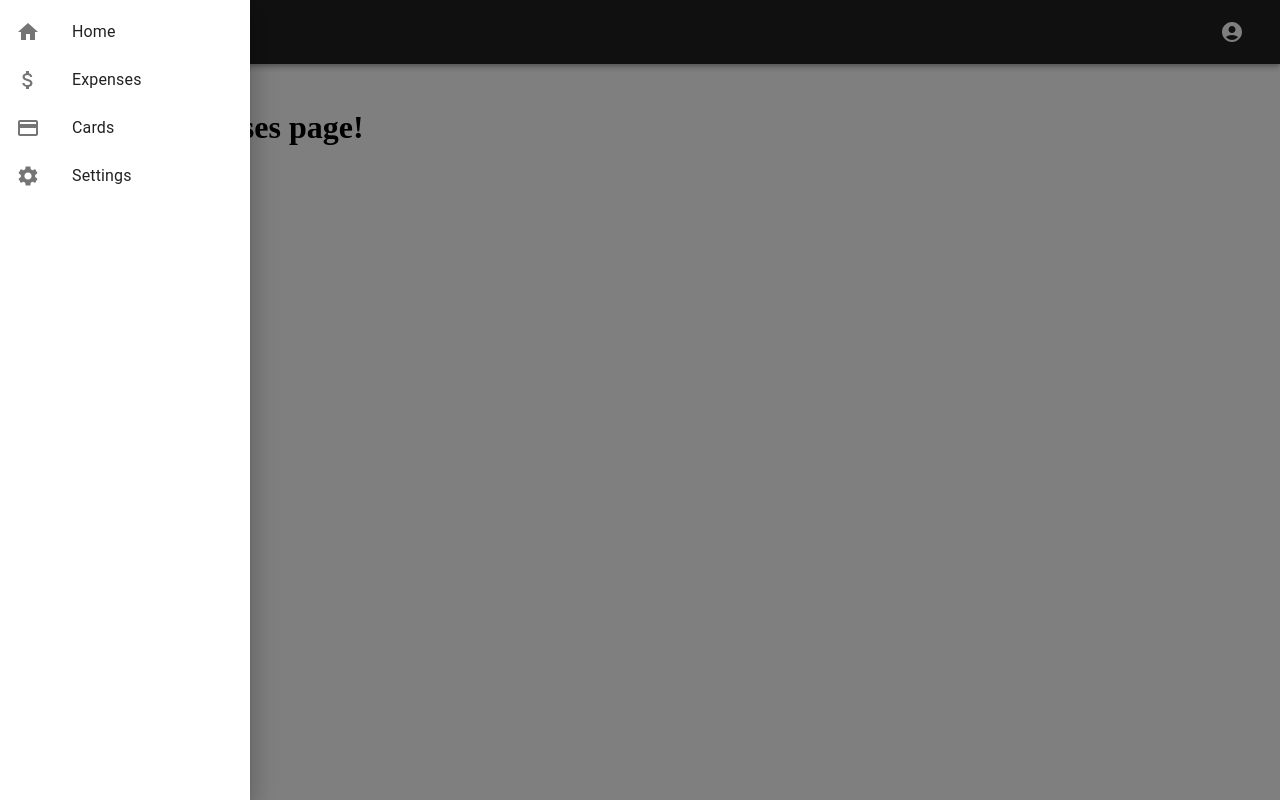
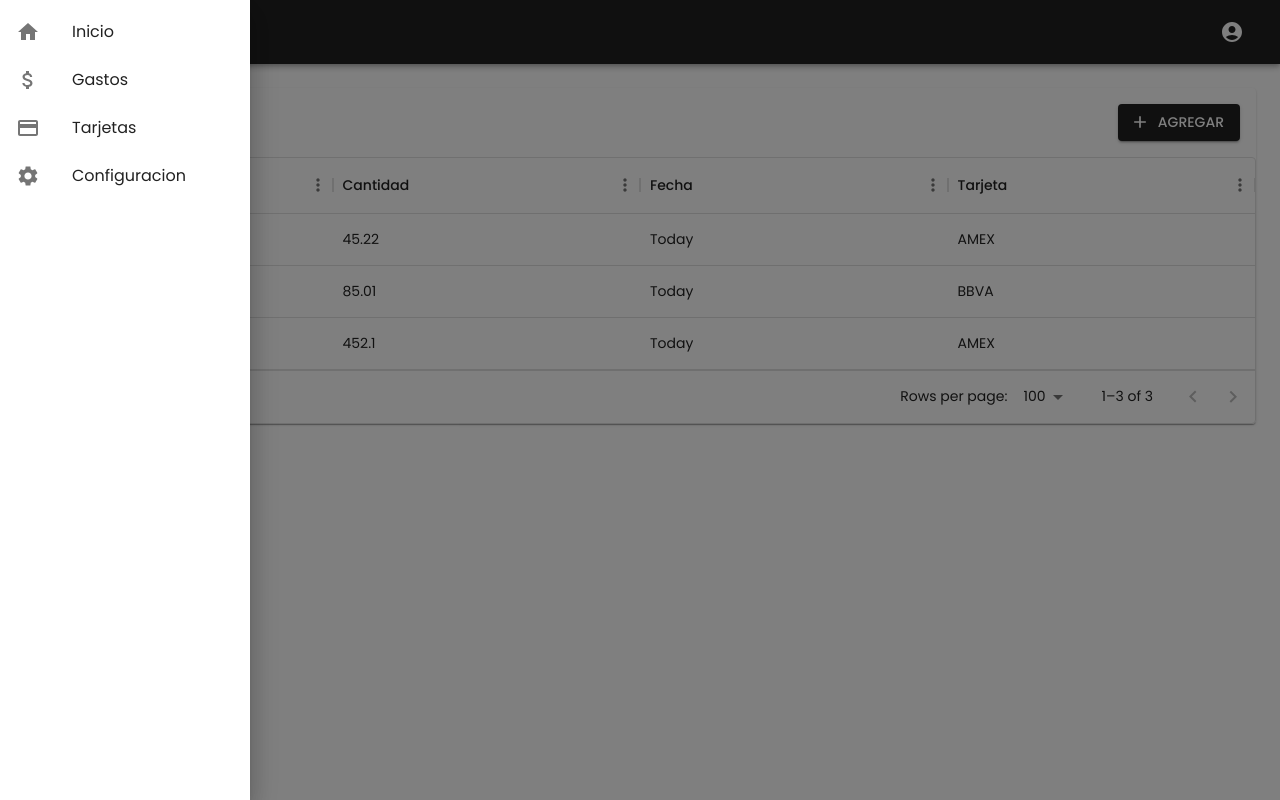
Before and after one commit to tepachelabs/peso-wise, a Next.js app: page /expenses in a window 1280 px wide. Both pictures are taken after a click on the button 36 px from the left and 32 px from the top of the page. Built offline with nearby package versions, Linux system fonts and the light colour scheme; no server answers.

Commit message:
Adding auth / expenses pages / adding background to theme

```diff
--- a/package.json
+++ b/package.json
@@ -13,9 +13,11 @@
     "@auth/prisma-adapter": "^1.0.0",
     "@emotion/react": "^11.11.0",
     "@emotion/styled": "^11.11.0",
+    "@fontsource/poppins": "^5.0.2",
     "@mui/icons-material": "^5.11.16",
     "@mui/material": "^5.13.0",
     "@mui/styled-engine-sc": "^5.12.0",
+    "@mui/x-data-grid": "^6.6.0",
     "@prisma/client": "^4.14.1",
     "@types/node": "20.1.3",
     "@types/react": "18.2.6",
--- a/src/components/navbar.tsx
+++ b/src/components/navbar.tsx
@@ -57,7 +57,7 @@ const DrawerContent: FC<DrawerContentProps> = ({ toggleDrawer }) => {
             <ListItemIcon>
               <HomeIcon />
             </ListItemIcon>
-            <ListItemText primary="Home" />
+            <ListItemText primary="Inicio" />
           </ListItemButton>
         </ListItem>
         <ListItem disablePadding>
@@ -65,7 +65,7 @@ const DrawerContent: FC<DrawerContentProps> = ({ toggleDrawer }) => {
             <ListItemIcon>
               <AttachMoneyIcon />
             </ListItemIcon>
-            <ListItemText primary="Expenses" />
+            <ListItemText primary="Gastos" />
           </ListItemButton>
         </ListItem>
         <ListItem disablePadding>
@@ -73,7 +73,7 @@ const DrawerContent: FC<DrawerContentProps> = ({ toggleDrawer }) => {
             <ListItemIcon>
               <CreditCardIcon />
             </ListItemIcon>
-            <ListItemText primary="Cards" />
+            <ListItemText primary="Tarjetas" />
           </ListItemButton>
         </ListItem>
         <ListItem disablePadding>
@@ -81,7 +81,7 @@ const DrawerContent: FC<DrawerContentProps> = ({ toggleDrawer }) => {
             <ListItemIcon>
               <SettingsIcon />
             </ListItemIcon>
-            <ListItemText primary="Settings" />
+            <ListItemText primary="Configuracion" />
           </ListItemButton>
         </ListItem>
       </List>
--- a/src/pages/_app.tsx
+++ b/src/pages/_app.tsx
@@ -18,7 +18,6 @@ export type NextPageWithLayout<P = {}, IP = P> = NextPage<P, IP> & {
 type AppPropsWithLayout = AppProps & {
   Component: NextPageWithLayout;
 };
-
 const App: FC<AppPropsWithLayout> = ({
                              Component,
                              pageProps: { session, ...pageProps }
--- a/src/pages/expenses/index.tsx
+++ b/src/pages/expenses/index.tsx
@@ -1,9 +1,45 @@
-import { ReactElement } from 'react';
+import { ReactElement, useState } from 'react';
+
+import {
+  Card,
+  Box,
+  Button,
+  Divider,
+  CardHeader,
+} from '@mui/material';
+
+import SendIcon from '@mui/icons-material/Add';
 
 import { Layout } from '@/components/layout';
+import { DataGrid } from '@mui/x-data-grid';
+
+import { rows, columns } from '@/views/expenses/columns';
+import { AddExpenseDrawer } from '@/views/expenses/add-expense-drawer';
 
 const Expenses = () => {
-  return <h1>this is the expenses page!</h1>
+  const [open, setOpen] = useState(false);
+
+  const toggleOpen = () => {
+    setOpen(!open);
+  }
+
+  return (
+    <Card>
+      <Box sx={{ p: 2, display: 'flex', justifyContent: 'space-between'}}>
+        <CardHeader sx={{ p: 0 }} title="Gastos"/>
+        <Box>
+          <Button onClick={toggleOpen} startIcon={<SendIcon />} variant="contained">
+            Agregar
+          </Button>
+        </Box>
+      </Box>
+      <DataGrid
+        rows={rows}
+        columns={columns}
+      />
+      <AddExpenseDrawer open={open} toggleOpen={toggleOpen} />
+    </Card>
+  )
 }
 
 Expenses.getLayout = (page: ReactElement) => {
--- a/src/styles/global.css
+++ b/src/styles/global.css
@@ -5,3 +5,9 @@ html, body, #__next {
 body {
     margin: 0;
 }
+
+input[type=number]::-webkit-inner-spin-button,
+input[type=number]::-webkit-outer-spin-button {
+    -webkit-appearance: none;
+    margin: 0;
+}
--- a/src/styles/theme.ts
+++ b/src/styles/theme.ts
@@ -1,6 +1,14 @@
 import { createTheme } from '@mui/material/styles';
 
+import '@fontsource/poppins/300.css';
+import '@fontsource/poppins/400.css';
+import '@fontsource/poppins/500.css';
+import '@fontsource/poppins/700.css';
+
 export const theme = createTheme({
+  typography: {
+    fontFamily: 'Poppins, sans-serif',
+  },
   palette: {
     primary: {
       main: '#212121',
@@ -21,6 +29,9 @@ export const theme = createTheme({
     success: {
       main: '#9E9E9E',
       contrastText: '#FFFFFF',
+    },
+    background: {
+      default: '#F5F5F5',
     },
   },
 });
--- /dev/null
+++ b/src/views/expenses/add-expense-drawer.tsx
@@ -0,0 +1,86 @@
+import { FC } from 'react';
+
+// ** MUI Components
+import {
+  Box,
+  Drawer,
+  Button,
+  TextField,
+  Typography,
+  Autocomplete,
+  InputAdornment,
+} from '@mui/material';
+
+// ** MUI Icons
+import { AttachMoney, ReceiptLong, CreditCard } from '@mui/icons-material';
+
+interface Props {
+  open: boolean;
+  toggleOpen: () => void;
+}
+
+export const AddExpenseDrawer: FC<Props>= ({ toggleOpen, open }) => {
+
+  const handleClose = () => {
+    toggleOpen();
+  };
+
+  return (
+    <Drawer
+      open={open}
+      anchor="right"
+      onClose={handleClose}
+      sx={{'& .MuiDrawer-paper': {width: {xs: 300, sm: 400}}}}
+    >
+      <Box
+        sx={{
+          padding: 3,
+          backgroundColor: theme => theme.palette.background.default,
+        }}
+      >
+        <Typography>Agregar un gasto</Typography>
+      </Box>
+      <Box sx={{ p: 3 }}>
+        <TextField
+          InputProps={{
+            startAdornment: (
+              <InputAdornment position="start">
+                <ReceiptLong />
+              </InputAdornment>
+            )
+          }}
+          sx={{ width: '100%', mb: 2}}
+          placeholder="Nombre del gasto"
+        />
+        <TextField
+          sx={{ width: '100%', mb: 2}}
+          type="number"
+          placeholder="Cantidad"
+          InputProps={{
+            startAdornment: (
+              <InputAdornment position="start">
+                <AttachMoney />
+              </InputAdornment>
+            ),
+            endAdornment: null,
+          }}
+        />
+        <Autocomplete
+          disablePortal
+          id="credit-card"
+          options={['AMEX', 'BBVA', 'HSBC']}
+          sx={{ width: '100%', mb: 2 }}
+          renderInput={(params) => (
+            <TextField {...params} label="Movie" />
+          )}
+        />
+        <Button sx={{ mr: 2}} onClick={handleClose} variant="contained">
+          Save
+        </Button>
+        <Button onClick={handleClose} variant="outlined">
+          Cancel
+        </Button>
+      </Box>
+    </Drawer>
+  )
+};
--- /dev/null
+++ b/src/views/expenses/columns/index.ts
@@ -0,0 +1,32 @@
+import { GridColDef } from '@mui/x-data-grid';
+
+export const rows = [
+  {
+    id: 1,
+    name: 'Tacos al pastor',
+    amount: 45.22,
+    date: 'Today',
+    card: 'AMEX',
+  },
+  {
+    id: 2,
+    name: 'Culto al perro cafe',
+    amount: 85.01,
+    date: 'Today',
+    card: 'BBVA',
+  },
+  {
+    id: 3,
+    name: 'Comida china EL CANTON',
+    amount: 452.10,
+    date: 'Today',
+    card: 'AMEX'
+  },
+];
+
+export const columns: GridColDef [] = [
+  { field: 'name', headerName: 'Nombre', flex: 0.2,},
+  { field: 'amount', headerName: 'Cantidad', flex: 0.2, },
+  { field: 'date', headerName: 'Fecha', flex: 0.2, },
+  { field: 'card', headerName: 'Tarjeta', flex: 0.2, },
+];
```
Also changed, not shown: 1 other file (tests, documents, lock files or other folders).
